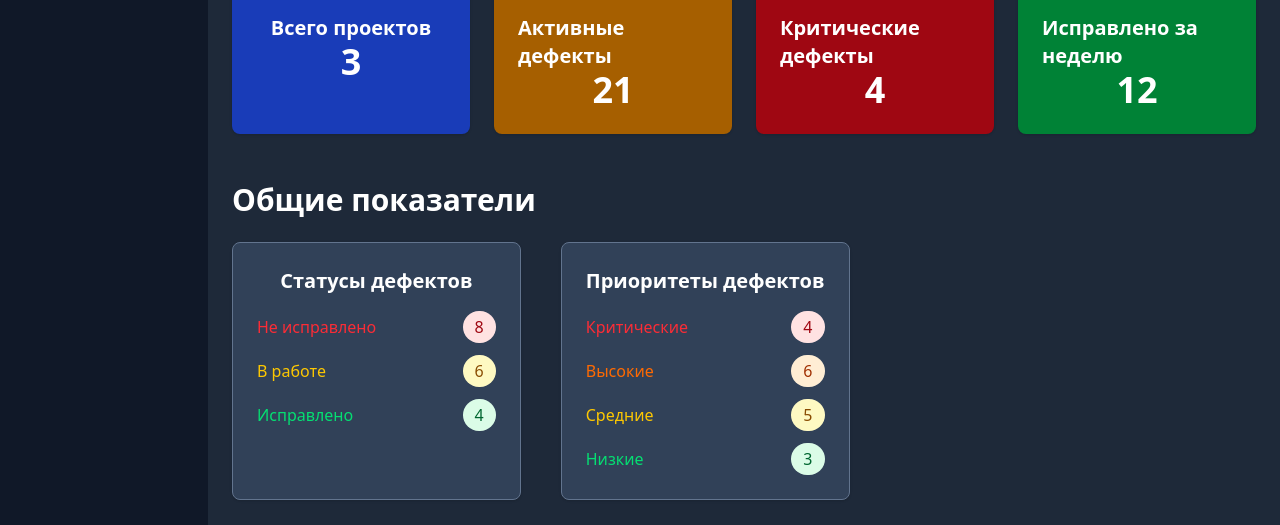
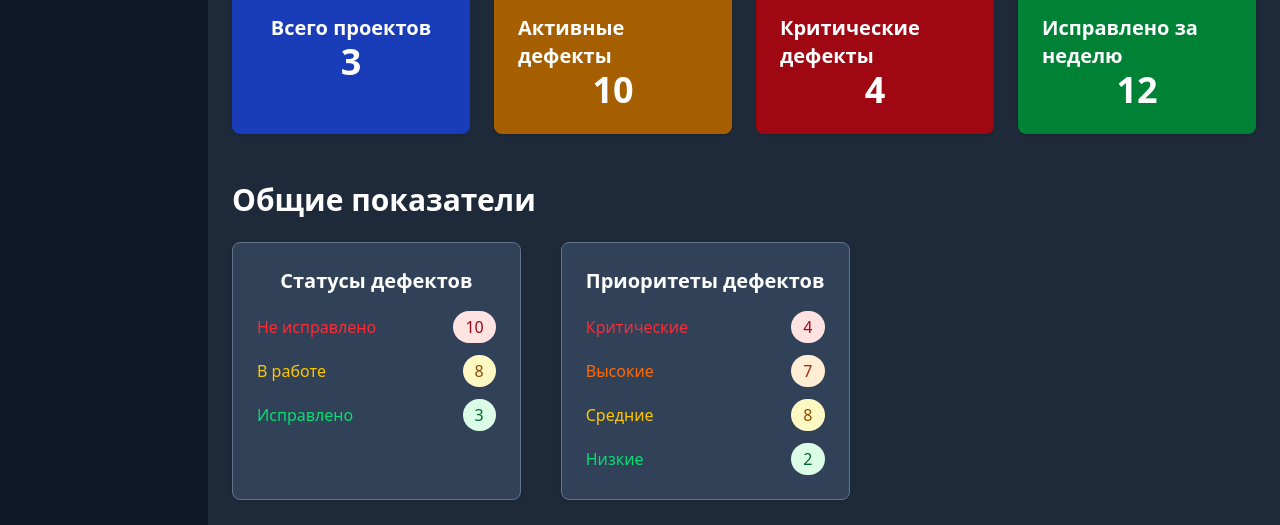
Before and after one commit to galaksss/pks-1-praktika, a React (Vite) app: page /dashboard in a window 1280 px wide. Shown: the part 158-683 px from the top of the page. Built offline with nearby package versions, Linux system fonts and the light colour scheme.

Commit message:
доделал интерактив в дашборде

```diff
--- a/src/components/Dashboard.tsx
+++ b/src/components/Dashboard.tsx
@@ -1,26 +1,12 @@
 import React from "react";
+import { createStatsCalculator } from "../utils/stats";
 import { useSelector } from "react-redux";
-import { PriorityStatus, selectProjectsData } from "../redux/projectsSlice";
+import { selectProjectsData } from "../redux/projectsSlice";
+const Dashboard: React.FC = () => {
 
-const Dashboard: React.FC = () => {
-  const { projects } = useSelector(selectProjectsData);
-  let defectsCount = 0;
-  projects.forEach(project => {
-    defectsCount += project.defects.length;
-  });
+  const { projects } = useSelector(selectProjectsData)
+  const stats = createStatsCalculator(projects)
 
-  let criticalsCount = 0;
-  let findedDefects = {};
-  let allDefects = [];
-  projects.forEach(project => {
-    let tempdef;
-      tempdef = project.defects.filter((defect) => {
-        return defect.priority === PriorityStatus.CRITICAL
-      })
-      allDefects.push(tempdef)
-    });
-    allDefects.forEach((arr) => criticalsCount += arr.length)
-    console.log(criticalsCount)
   return (
     <div className="p-6 space-y-6">
       <h1 className="text-4xl font-bold flex justify-center">Главная панель</h1>
@@ -32,11 +18,11 @@ const Dashboard: React.FC = () => {
         </div>
         <div className="flex items-center flex-col bg-yellow-700 p-6 rounded-lg shadow-sm">
           <h3 className="text-xl font-semibold">Активные дефекты</h3>
-          <p className="text-4xl font-bold">{defectsCount}</p>
+          <p className="text-4xl font-bold">{stats.unresolvedDefectsCount}</p>
         </div>
         <div className="flex items-center flex-col bg-red-800 p-6 rounded-lg shadow-sm">
           <h3 className="text-xl font-semibold">Критические дефекты</h3>
-          <p className="text-4xl font-bold">{criticalsCount}</p>
+          <p className="text-4xl font-bold">{stats.criticalDefectsCount}</p>
         </div>
         <div className="flex items-center flex-col bg-green-700 p-6 rounded-lg shadow-sm">
           <h3 className="text-xl font-semibold">Исправлено за неделю</h3>
@@ -50,15 +36,15 @@ const Dashboard: React.FC = () => {
           <div className="space-y-3">
             <div className="flex items-center justify-between">
               <span className="text-red-500 font-medium">Не исправлено</span>
-              <span className="bg-red-100 text-red-800 px-3 py-1 rounded-full">8</span>
+              <span className="bg-red-100 text-red-800 px-3 py-1 rounded-full">{stats.unresolvedDefectsCount}</span>
             </div>
             <div className="flex items-center justify-between">
               <span className="text-yellow-400 font-medium">В работе</span>
-              <span className="bg-yellow-100 text-yellow-800 px-3 py-1 rounded-full">6</span>
+              <span className="bg-yellow-100 text-yellow-800 px-3 py-1 rounded-full">{stats.in_progressDefectsCount}</span>
             </div>
             <div className="flex items-center justify-between">
               <span className="text-green-400 font-medium">Исправлено</span>
-              <span className="bg-green-100 text-green-800 px-3 py-1 rounded-full">4</span>
+              <span className="bg-green-100 text-green-800 px-3 py-1 rounded-full">{stats.resolvedDefectsCount}</span>
             </div>
           </div>
         </div>
@@ -67,19 +53,19 @@ const Dashboard: React.FC = () => {
           <div className="space-y-3">
             <div className="flex items-center justify-between">
               <span className="text-red-500 font-medium">Критические</span>
-              <span className="bg-red-100 text-red-800 px-3 py-1 rounded-full">4</span>
+              <span className="bg-red-100 text-red-800 px-3 py-1 rounded-full">{stats.criticalDefectsCount}</span>
             </div>
             <div className="flex items-center justify-between">
               <span className="text-orange-500 font-medium">Высокие</span>
-              <span className="bg-orange-100 text-orange-800 px-3 py-1 rounded-full">6</span>
+              <span className="bg-orange-100 text-orange-800 px-3 py-1 rounded-full">{stats.highDefectsCount}</span>
             </div>
             <div className="flex items-center justify-between">
               <span className="text-yellow-400 font-medium">Средние</span>
-              <span className="bg-yellow-100 text-yellow-800 px-3 py-1 rounded-full">5</span>
+              <span className="bg-yellow-100 text-yellow-800 px-3 py-1 rounded-full">{stats.mediumDefectsCount}</span>
             </div>
             <div className="flex items-center justify-between">
               <span className="text-green-400 font-medium">Низкие</span>
-              <span className="bg-green-100 text-green-800 px-3 py-1 rounded-full">3</span>
+              <span className="bg-green-100 text-green-800 px-3 py-1 rounded-full">{stats.lowDefectsCount}</span>
             </div>
           </div>
         </div>
--- a/src/redux/projectsSlice.ts
+++ b/src/redux/projectsSlice.ts
@@ -2,7 +2,7 @@ import { createAsyncThunk, createSlice, type PayloadAction } from "@reduxjs/tool
 import type { RootState } from "./store";
 
 
-interface Project {
+export interface Project {
   id: string;
   name: string;
   address: string;
@@ -14,7 +14,7 @@ interface Project {
   defects: Defect[];
 }
 
-interface Defect {
+export interface Defect {
   id: string;
   projectId: string;
   title: string;
--- /dev/null
+++ b/src/utils/stats.ts
@@ -0,0 +1,45 @@
+import { DefectStatus, PriorityStatus, type Defect, type Project } from "../redux/projectsSlice";
+
+
+export const createStatsCalculator = (projects: Project[]) => {
+
+const lowDefectsCount = () => {
+  const lowDefects: Defect[] = projects.flatMap(project => project.defects.filter(defect => defect.priority === PriorityStatus.LOW));
+  return lowDefects.length;
+};
+const mediumDefectsCount = () => {
+  const mediumDefects: Defect[] = projects.flatMap(project => project.defects.filter(defect => defect.priority === PriorityStatus.MEDIUM));
+  return mediumDefects.length;
+};
+const highDefectsCount = () => {
+  const highDefects: Defect[] = projects.flatMap(project => project.defects.filter(defect => defect.priority === PriorityStatus.HIGH));
+  return highDefects.length;
+};
+const criticalDefectsCount = () => {
+  const criticalDefects: Defect[] = projects.flatMap(project => project.defects.filter(defect => defect.priority === PriorityStatus.CRITICAL));
+  return criticalDefects.length
+};
+const resolvedDefectsCount = () => {
+  const resolvedDefects: Defect[] = projects.flatMap(project => project.defects.filter(defect => defect.status === DefectStatus.RESOLVED));
+  return resolvedDefects.length;
+};
+const in_progressDefectsCount = () => {
+  const in_progressDefects: Defect[] = projects.flatMap(project => project.defects.filter(defect => defect.status === DefectStatus.IN_PROGRESS));
+  return in_progressDefects.length;
+};
+const unresolvedDefectsCount = () => {
+  const unresolvedDefects: Defect[] = projects.flatMap(project => project.defects.filter(defect => defect.status === DefectStatus.UNRESOLVED));
+  return unresolvedDefects.length;
+};
+
+return {
+    lowDefectsCount: lowDefectsCount(),
+  mediumDefectsCount: mediumDefectsCount(),
+  highDefectsCount: highDefectsCount(),
+  criticalDefectsCount: criticalDefectsCount(),
+  resolvedDefectsCount: resolvedDefectsCount(),
+  in_progressDefectsCount: in_progressDefectsCount(),
+  unresolvedDefectsCount: unresolvedDefectsCount()
+}
+
+}
```
